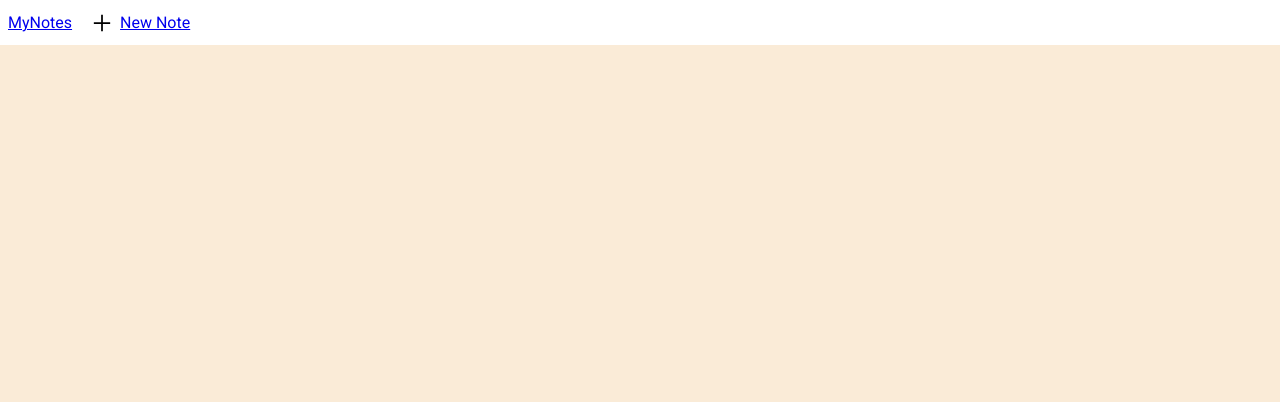
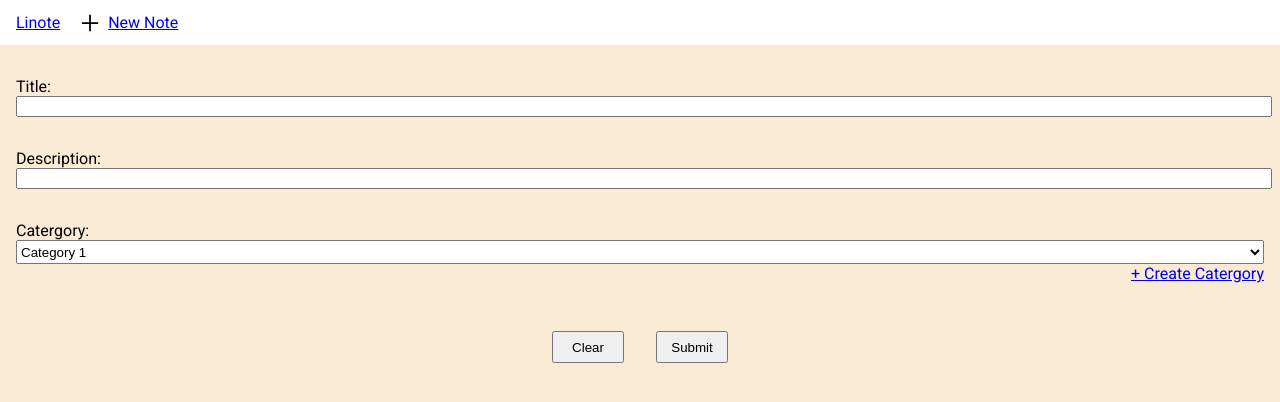
Before and after one commit to MfundoZA/MyNotesWeb, a website: page public/pages/new-note.html in a window 1280 px wide. Drawn offline with Linux system fonts and the light colour scheme.

Commit message:
Created and style form ui

```diff
--- a/public/css/index.css
+++ b/public/css/index.css
@@ -4,9 +4,10 @@ body {
 }
 
 .navbar {
-    height: 45px;
     display: flex;
     flex-direction: row;
+    height: 45px;
+    padding-left: 8px;
     background-color: white;
 }
 
@@ -37,3 +38,36 @@ body {
     margin: 8px 8px 8px 2px;
     font-family: Roboto, serif;
 }
+
+form {
+    display: flex;
+    justify-content: center;
+    flex-direction: column;
+    padding-left: 16px;
+    padding-right: 16px;
+}
+
+form > * {
+    margin-top: 32px;
+    font-family: Roboto, serif;
+}
+
+.input-container > input {
+    width: 100%;
+}
+
+.input-container > select {
+    width: 100%;
+    height: 24px;
+}
+
+.button-container {
+    display: flex;
+    justify-content: center;
+}
+
+.button-container > button {
+    margin: 16px;
+    width: 72px;
+    height: 32px;
+}
--- a/public/pages/new-note.html
+++ b/public/pages/new-note.html
@@ -4,18 +4,45 @@
     <meta charset="UTF-8">
     <meta http-equiv="X-UA-Compatible" content="IE=edge">
     <meta name="viewport" content="width=device-width, initial-scale=1.0">
-    <title>MyNote</title>
+    <title>Linote</title>
     <link rel="stylesheet" type="text/css" href="../css/index.css" />
     <link rel="stylesheet" href="https://fonts.googleapis.com/css?family=Roboto">
 </head>
 <body>
     <!-- Nav bar -->
     <div class="navbar">
-        <a class="navbar-item" href="../index.html">MyNotes</a>
-        <a href="new-note.html">
+        <a class="navbar-item" href="../index.html">Linote</a>
+        <a href="pages/new-note.html">
             <img class="icon" src="../images/add.svg"/>
             <p class="navbar-item">New Note</p>
+        </a>
+    </div>
+
+    <form>
+        <div class="input-container">
+            <label for="title">Title:</label><br>
+            <input type="text" id="title" name="txtTitle"><br>
         </div>
-    </div>
+
+        <div class="input-container">
+            <label for="description">Description:</label><br>
+            <input type="text" id="description" name="txtDescription"><br>
+        </div>
+
+        <div class="input-container">
+            <label for="category">Catergory:</label><br>
+            <select id="categories" name="drpCategories">
+                <option value="Category 1">Category 1</option>
+                <option value="Category 2">Category 2</option>
+                <option value="Category 3">Category 3</option>
+            </select>
+            <a style="float: right;" href="new-category.html">+ Create Catergory</a>
+        </div>
+
+        <div class="button-container">
+            <button>Clear</button>
+            <button>Submit</button>
+        </div>
+    </form>
 </body>
 </html>
--- a/src/css/index.css
+++ b/src/css/index.css
@@ -4,9 +4,10 @@ body {
 }
 
 .navbar {
-    height: 45px;
     display: flex;
     flex-direction: row;
+    height: 45px;
+    padding-left: 8px;
     background-color: white;
 }
 
@@ -37,3 +38,36 @@ body {
     margin: 8px 8px 8px 2px;
     font-family: Roboto, serif;
 }
+
+form {
+    display: flex;
+    justify-content: center;
+    flex-direction: column;
+    padding-left: 16px;
+    padding-right: 16px;
+}
+
+form > * {
+    margin-top: 32px;
+    font-family: Roboto, serif;
+}
+
+.input-container > input {
+    width: 100%;
+}
+
+.input-container > select {
+    width: 100%;
+    height: 24px;
+}
+
+.button-container {
+    display: flex;
+    justify-content: center;
+}
+
+.button-container > button {
+    margin: 16px;
+    width: 72px;
+    height: 32px;
+}
```
Also changed, not shown: src/pages/new-note.html (+30 -3 lines).
